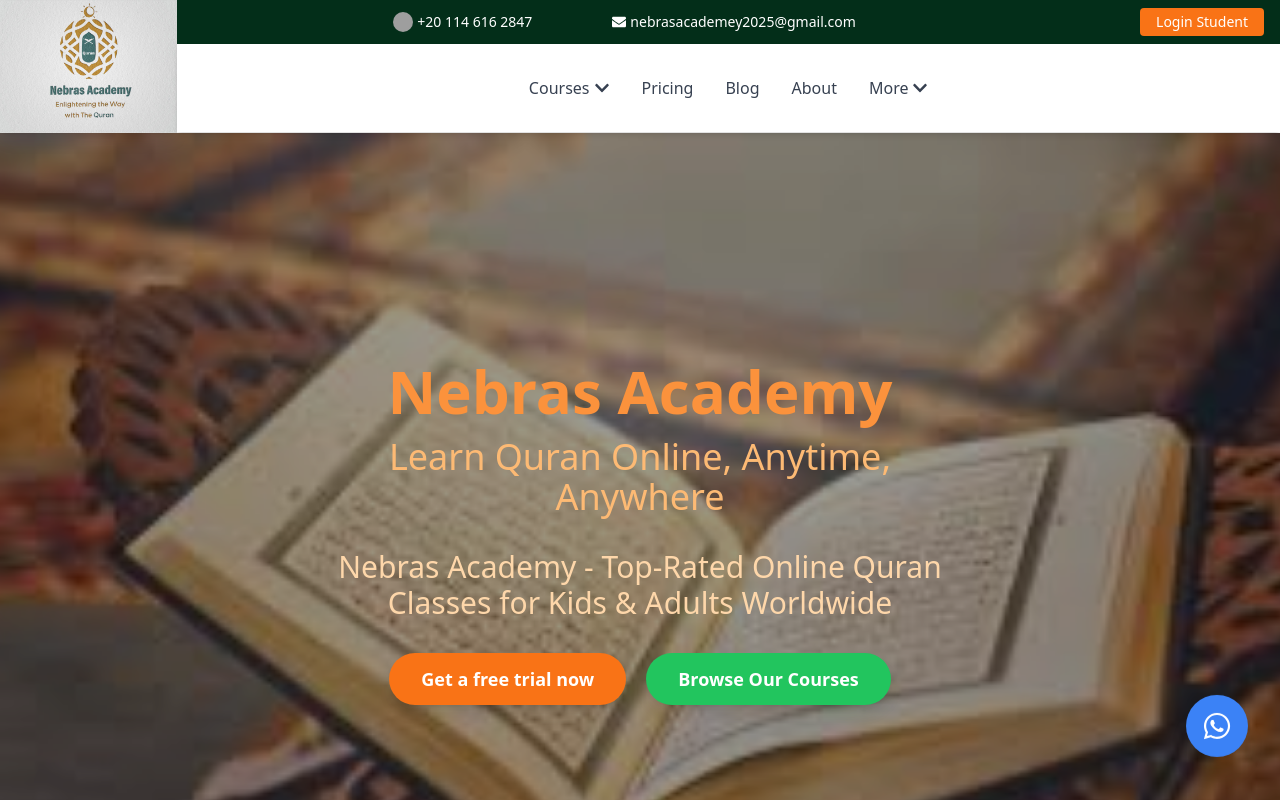
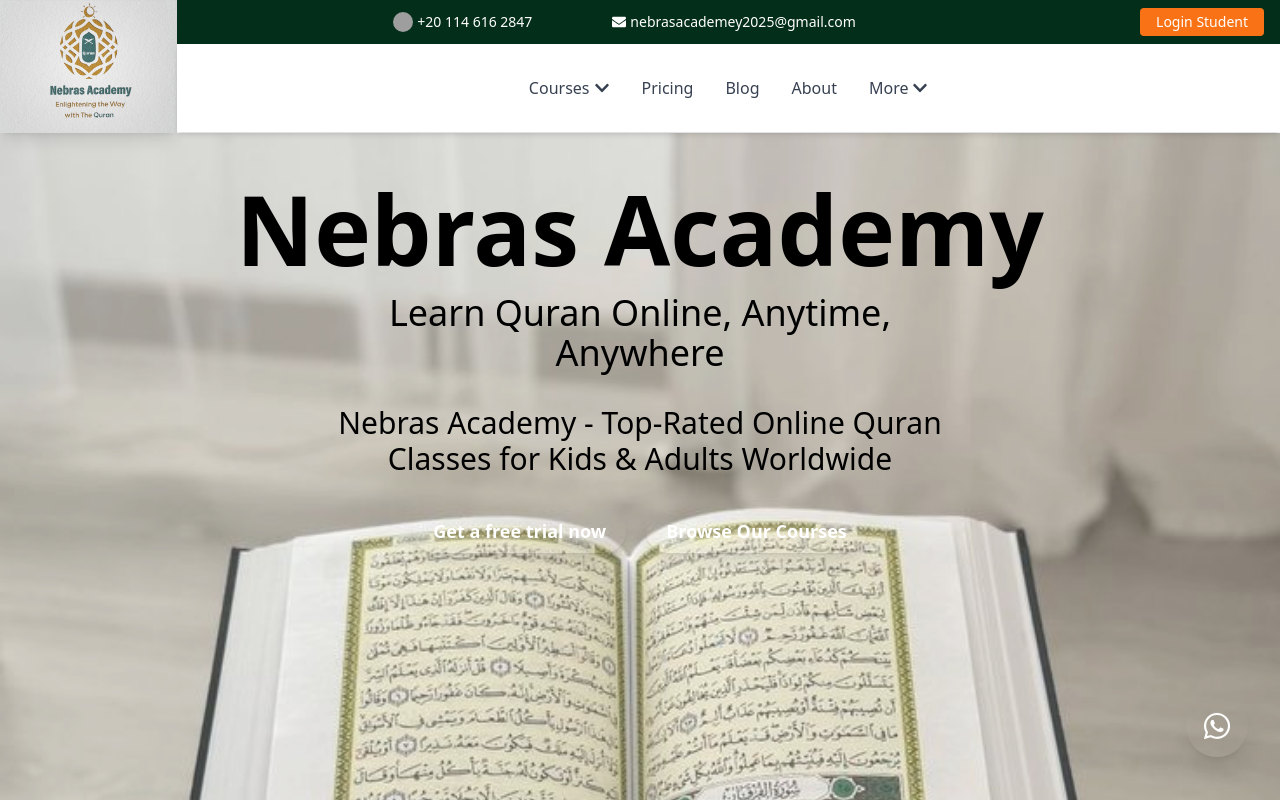
Before and after one commit to abdelrahmanfathyradwan/nebrasAcademy, a React (Vite) app: page / in a window 1280 px wide. Shown: the top 800 px of the page. Built offline with nearby package versions, Linux system fonts and the light colour scheme; grey boxes are pictures that could not be loaded.

Commit message:
Update Hero.jsx

```diff
--- a/src/components/Hero.jsx
+++ b/src/components/Hero.jsx
@@ -9,32 +9,32 @@
         {/* Background Image */}
         <div className='absolute inset-0 z-0'>
           <img
-            src='/images/heroImg.jfif' // Replace with your Quran image path
+            src='/images/hero.jpg' // Replace with your Quran image path
             alt='Quran Background'
-            className='w-full h-full object-cover object-center'
+            className='w-full h-full object-cover'
           />
-          <div className='absolute inset-0 bg-black bg-opacity-40'></div>
+          <div className='absolute inset-0 bg-white bg-opacity-20'></div>
         </div>
 
         {/* Hero Content */}
-        <div className='relative z-10 h-full flex flex-col items-center justify-center text-center px-4'>
-          <h1 className='text-4xl md:text-6xl font-bold text-orange-400 mb-4'>Nebras Academy</h1>
-          <p className='text-3xl md:text-4xl text-orange-300 mb-8 max-w-2xl'>
+        <div className='relative z-10 h-full flex flex-col items-center justify-start mt-12 text-center px-4'>
+          <h1 className='font-rb text-7xl md:text-8xl font-bold text-secondary-600 mb-4'>Nebras Academy</h1>
+          <p className='text-3xl md:text-4xl text-secondary-400 mb-8 max-w-2xl'>
             Learn Quran Online, Anytime, Anywhere
           </p>
-          <p className='text-2xl md:text-3xl text-orange-200 mb-8 max-w-2xl'>
+          <p className='text-2xl md:text-3xl text-secondary-400 mb-8 max-w-2xl'>
             Nebras Academy - Top-Rated Online Quran Classes for Kids & Adults Worldwide
           </p>
           <div className='flex gap-5'>
              <a
-          href='https://wa.me/201146162847?text=Peace%20be%20upon%20you%20and%20God%27s%20mercy%20and%20blessings.%20We%20are%20the%20Nebras%20team%20for%20Quran%20education.%20How%20can%20we%20help%20you%3F'
+          href='https://wa.me/201146162847 '
           target='_blank'
           rel='noopener noreferrer'
-          className='bg-orange-500 hover:text-orange-500 hover:bg-inherit text-white px-8 py-3 rounded-full text-lg font-semibold transition-colors shadow-lg'
+          className='bg-primary-500 hover:text-primary-600 hover:bg-inherit text-white px-5 py-2 rounded-full text-lg font-semibold transition-colors shadow-lg'
         >
-          Get a free trial now
+              Get a free trial now
         </a>
-            <Link to="/courses" className='bg-green-500 hover:bg-inherit hover:text-green-500 text-white px-8 py-3 rounded-full text-lg font-semibold transition-colors shadow-lg'>
+            <Link to="/courses" className='bg-secondary-400 hover:bg-inherit hover:text-secondary-800 text-white px-5 py-2 rounded-full text-lg font-semibold transition-colors shadow-lg'>
               Browse Our Courses
             </Link>
           </div>
@@ -45,7 +45,7 @@
           href='https://wa.me/201146162847'
           target='_blank'
           rel='noopener noreferrer'
-          className='fixed bottom-8 right-8 z-50 bg-blue-500 hover:bg-green-600 text-white p-4 rounded-full shadow-xl transition-all animate-bounce'
+          className='fixed bottom-8 right-8 z-50 bg-secondary-400 hover:bg-secondary-600 text-white p-4 rounded-full shadow-xl transition-all animate-bounce'
         >
           <FaWhatsapp className='text-3xl' />
         </a>
```
